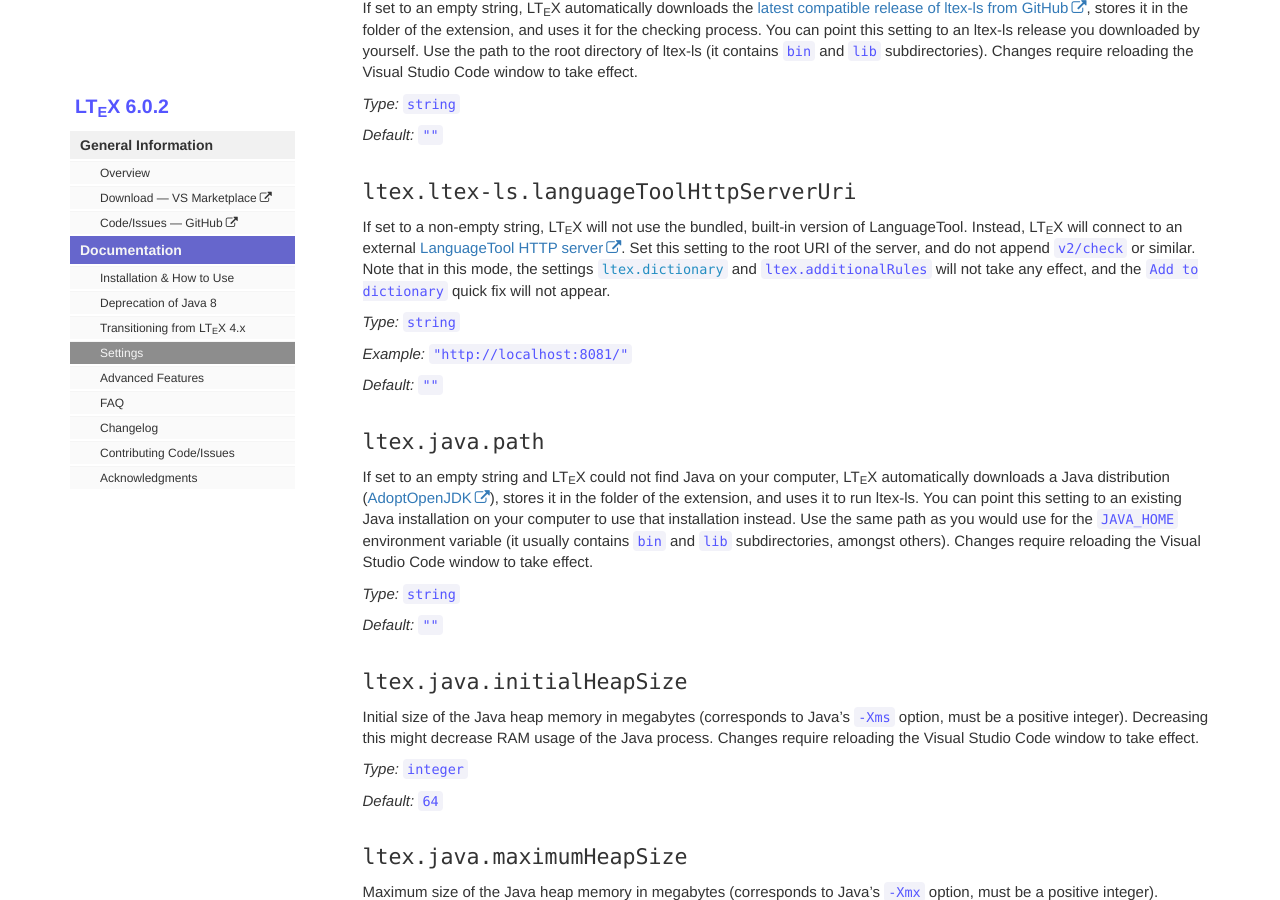
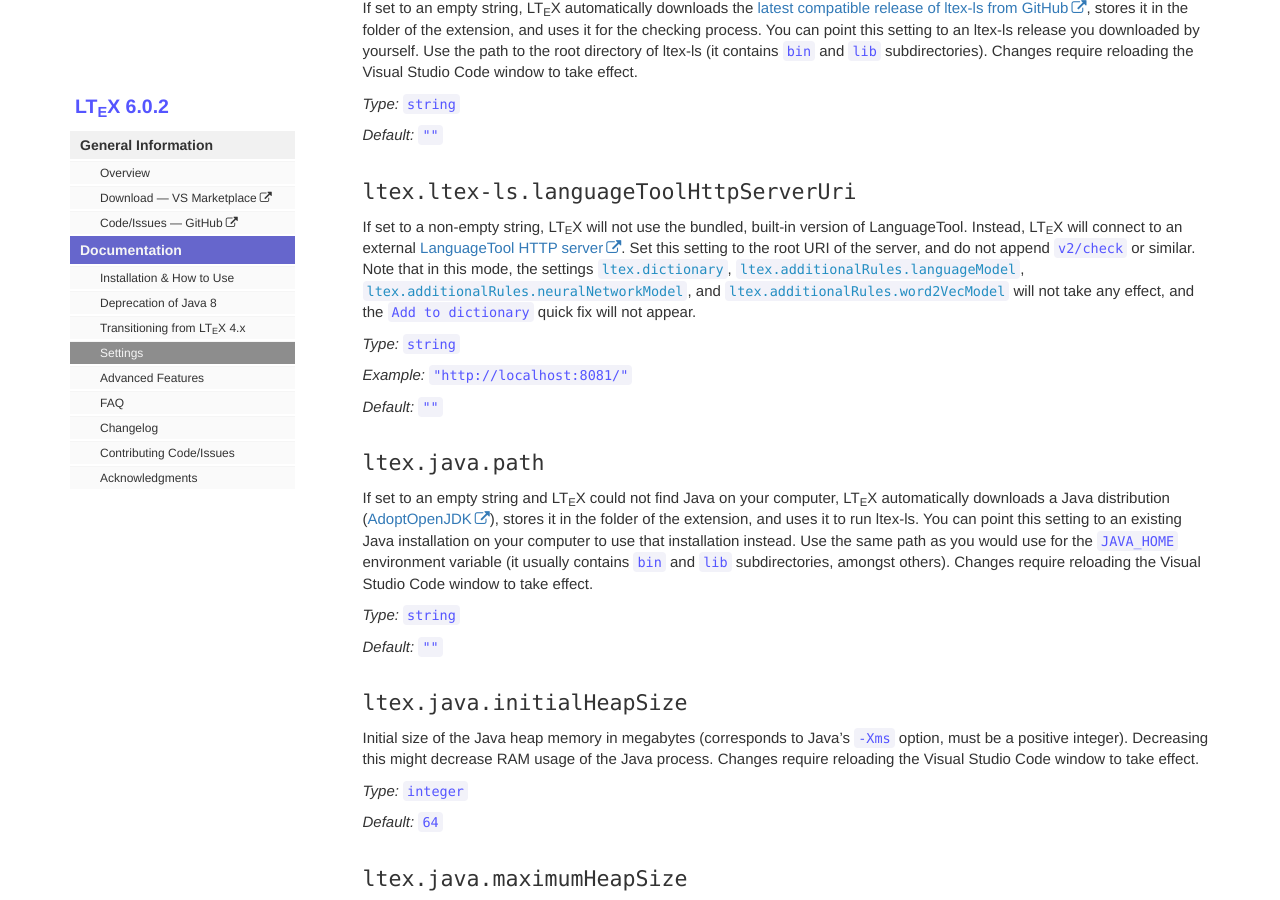
Before and after one commit to valentjn/vscode-ltex, a Jekyll site: the page built from pages/docs/settings.md, in a window 1280 px wide and 900 px high, scrolled down 2957 px. Built offline with Jekyll 4.4.1, drawn with Linux system fonts in a browser that asks for light colours.

Commit message:
Update settings

```diff
--- a/pages/docs/settings.md
+++ b/pages/docs/settings.md
@@ -816,7 +816,7 @@
 
 ## `ltex.ltex-ls.languageToolHttpServerUri`
 
-If set to a non-empty string, LTeX will not use the bundled, built-in version of LanguageTool. Instead, LTeX will connect to an external [LanguageTool HTTP server](http://wiki.languagetool.org/http-server). Set this setting to the root URI of the server, and do not append `v2/check` or similar. Note that in this mode, the settings [`ltex.dictionary`](settings.html#ltexdictionary) and `ltex.additionalRules` will not take any effect, and the `Add to dictionary` quick fix will not appear.
+If set to a non-empty string, LTeX will not use the bundled, built-in version of LanguageTool. Instead, LTeX will connect to an external [LanguageTool HTTP server](http://wiki.languagetool.org/http-server). Set this setting to the root URI of the server, and do not append `v2/check` or similar. Note that in this mode, the settings [`ltex.dictionary`](settings.html#ltexdictionary), [`ltex.additionalRules.languageModel`](settings.html#ltexadditionalruleslanguagemodel), [`ltex.additionalRules.neuralNetworkModel`](settings.html#ltexadditionalrulesneuralnetworkmodel), and [`ltex.additionalRules.word2VecModel`](settings.html#ltexadditionalrulesword2vecmodel) will not take any effect, and the `Add to dictionary` quick fix will not appear.
 
 *Type:* `string`
 
```
